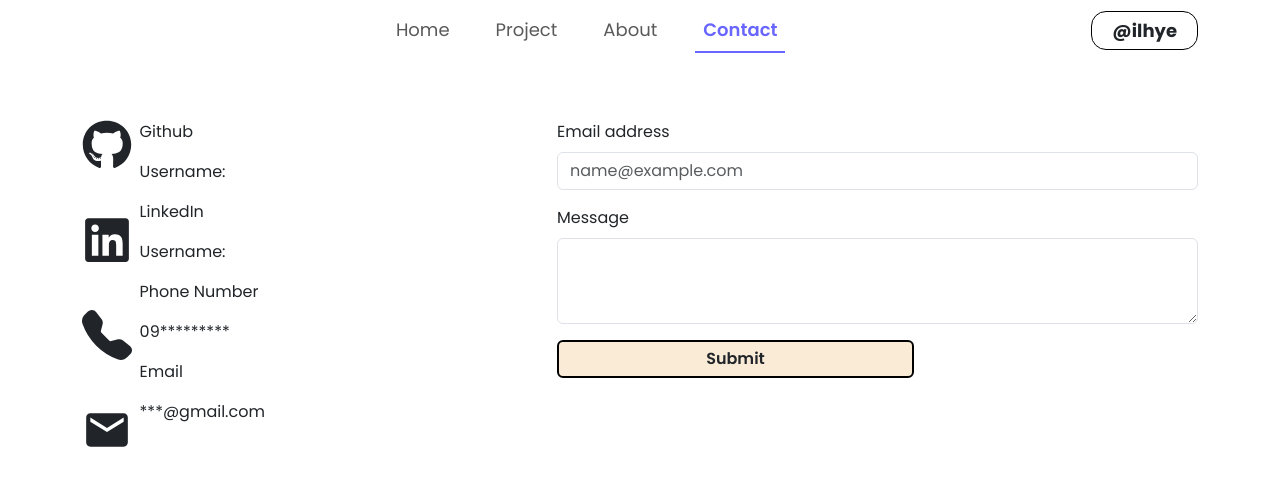
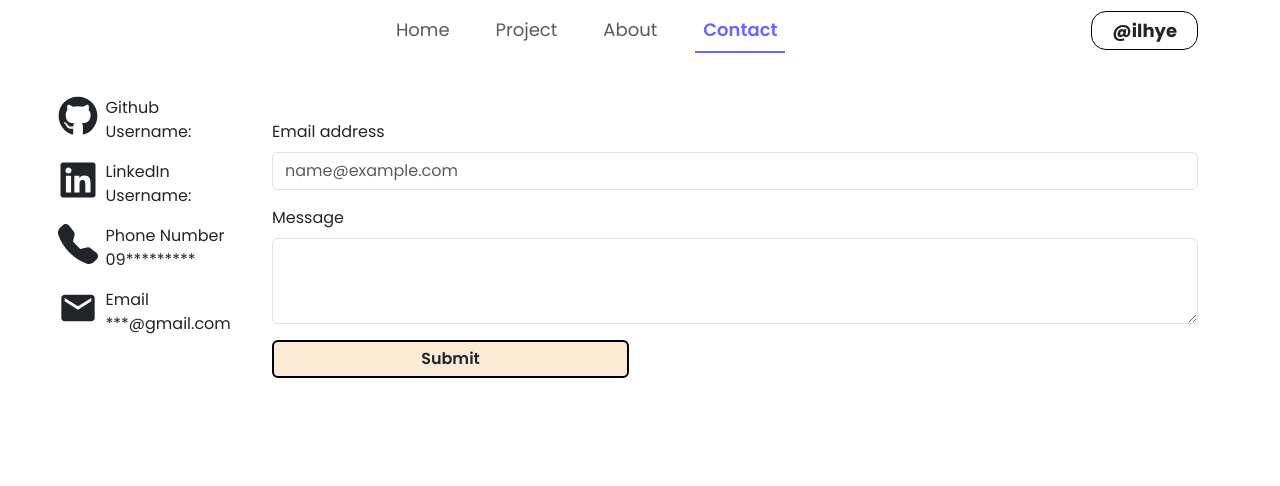
Before and after one commit to ilhye/Personal-Portfolio, a React (Vite) app: page /contact in a window 1280 px wide. Shown: the top 486 px of the page. Built offline with nearby package versions, Linux system fonts and the light colour scheme.

Commit message:
update home

```diff
--- a/package.json
+++ b/package.json
@@ -10,6 +10,9 @@
     "preview": "vite preview"
   },
   "dependencies": {
+    "@emotion/react": "^11.11.4",
+    "@emotion/styled": "^11.11.5",
+    "@mui/material": "^5.16.3",
     "react": "^18.3.1",
     "react-dom": "^18.3.1",
     "react-icons": "^5.2.1",
--- /dev/null
+++ b/src/components/column/Website.jsx
@@ -0,0 +1,62 @@
+import React from "react";
+import Stack from "@mui/material/Stack";
+import Grid from "@mui/material/Grid";
+import spacing from "@mui/system/spacing";
+import { FaGithub } from "react-icons/fa";
+import { FaLinkedin } from "react-icons/fa";
+import { BsFillTelephoneFill } from "react-icons/bs";
+import { MdEmail } from "react-icons/md";
+import "../../styles/Website.css";
+
+export default function Website({ panel }) {
+  const website = [
+    {
+      icon: (
+        <FaGithub className={panel === "home" ? "homeIcon" : "contactIcon"} />
+      ),
+      label: "Github",
+      detail: "Username:",
+    },
+    {
+      icon: (
+        <FaLinkedin className={panel === "home" ? "homeIcon" : "contactIcon"} />
+      ),
+      label: "LinkedIn",
+      detail: "Username:",
+    },
+    {
+      icon: (
+        <BsFillTelephoneFill
+          className={panel === "home" ? "homeIcon" : "contactIcon"}
+        />
+      ),
+      label: "Phone Number",
+      detail: "09*********",
+    },
+    {
+      icon: (
+        <MdEmail className={panel === "home" ? "homeIcon" : "contactIcon"} />
+      ),
+      label: "Email",
+      detail: "***@gmail.com",
+    },
+  ];
+
+  return (
+    <Stack direction="row">
+      <Grid container spacing={3}>
+        {website.map((info, index) => (
+          <React.Fragment key={index}>
+            <Grid item xs={3} className="infoGrid">
+              {info.icon}
+            </Grid>
+            <Grid item xs={9} className="infoGrid">
+              <p className="label">{info.label}</p>
+              <p>{info.detail}</p>
+            </Grid>
+          </React.Fragment>
+        ))}
+      </Grid>
+    </Stack>
+  );
+}
--- a/src/pages/Contact.jsx
+++ b/src/pages/Contact.jsx
@@ -4,32 +4,16 @@ import { BsFillTelephoneFill } from "react-icons/bs";
 import { MdEmail } from "react-icons/md";
 import "../styles/Contact.css";
 import Button from "../components/button/Button";
+import Website from "../components/column/Website";
 
 export default function Contact() {
   return (
     <>
       <div className="row contact">
-        <div className="col-md-5">
-          <div className="row">
-            <div className="col-md-1">
-              <FaGithub className="icons" />
-              <FaLinkedin className="icons" />
-              <BsFillTelephoneFill className="icons" />
-              <MdEmail className="icons" />
-            </div>
-            <div className="col-md-11 website">
-              <p className="top">Github</p>
-              <p>Username:</p>
-              <p className="top">LinkedIn</p>
-              <p>Username:</p>
-              <p className="top">Phone Number</p>
-              <p>09*********</p>
-              <p className="top">Email</p>
-              <p>***@gmail.com</p>
-            </div>
-          </div>
+        <div className="col-md-2">
+          <Website panel="contact"/>
         </div>
-        <div className="col-md-7">
+        <div className="col-md-10">
           <div class="mb-3">
             <label for="email" class="form-label">
               Email address
--- a/src/pages/Home.jsx
+++ b/src/pages/Home.jsx
@@ -4,6 +4,7 @@ import Projects from "../components/card/ProjectCard";
 import "../styles/Home.css";
 import Education from "../components/card/EducationCard";
 import Gallery from "../components/card/GalleryCard";
+import Website from "../components/column/Website";
 
 export default function Home() {
   return (
@@ -44,8 +45,7 @@ export default function Home() {
           </div>
         </div>
         <div className="col-sm-2 gallery-container">
-          <Gallery />
-          <Gallery />
+          <Website panel="home"/>
         </div>
       </div>
     </>
--- /dev/null
+++ b/src/styles/Website.css
@@ -0,0 +1,18 @@
+.homeIcon {
+    width: 30px;
+    height: 30px;
+    text-align: center;
+    line-height: 100vh;
+}
+
+.contactIcon {
+    width: 40px;
+    height: 40px;
+}
+.label {
+    margin-bottom: 0px;
+}
+
+.infoGrid {
+    padding: 0px !important;
+}
```
Also changed, not shown: 1 other file (tests, documents, lock files or other folders).
